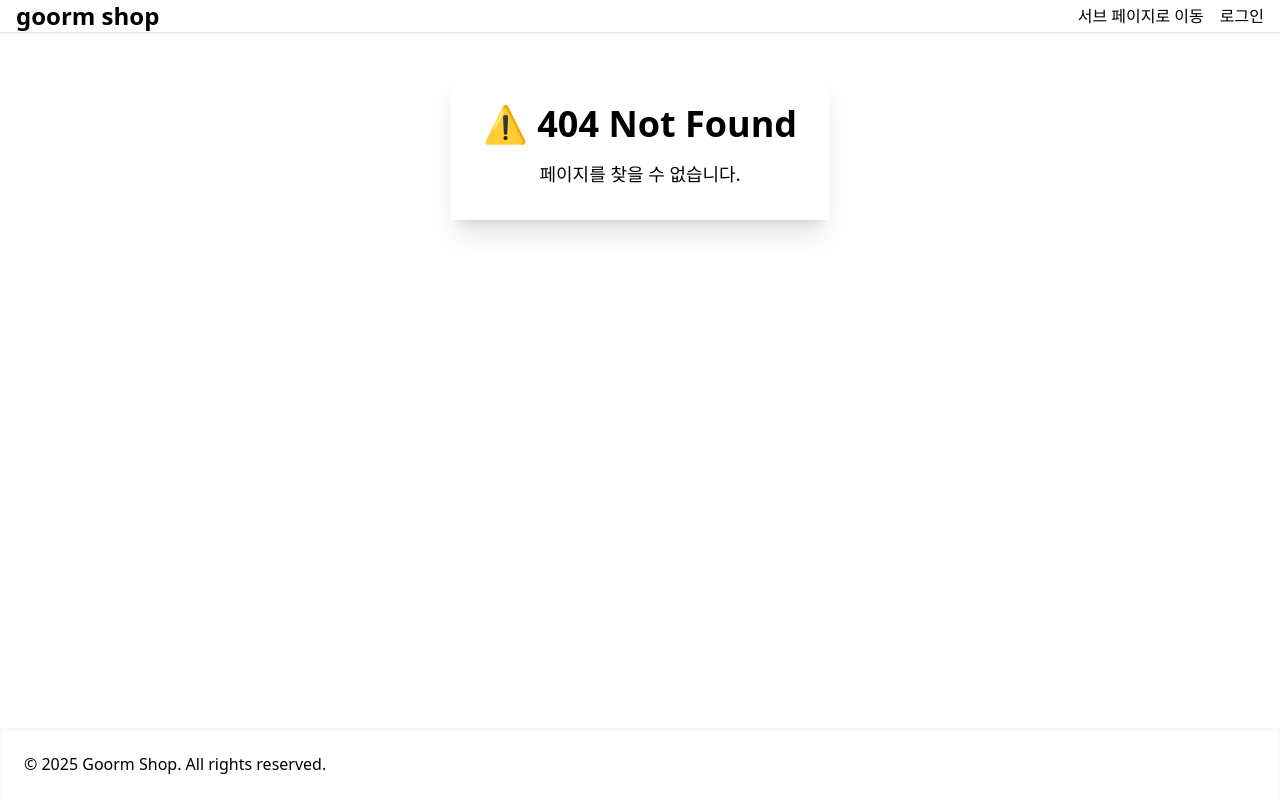
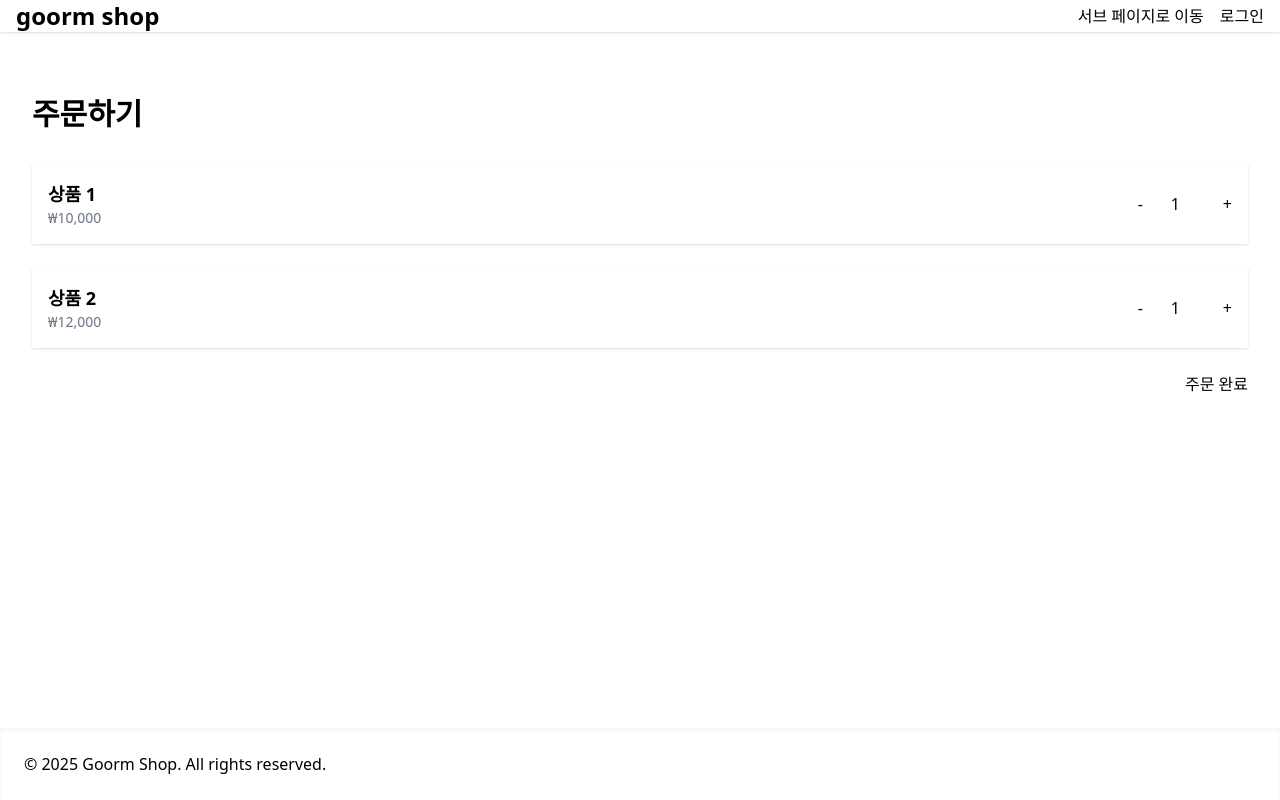
Before and after one commit to kmgyu/week3_react, a React (Vite) app: page /order in a window 1280 px wide. Before the commit this address had no page. Built offline with nearby package versions, Linux system fonts and the light colour scheme.

Commit message:
feat: order 페이지 추가

```diff
--- /dev/null
+++ b/src/pages/Order.jsx
@@ -0,0 +1,78 @@
+import React, { useState } from 'react';
+import { useNavigate } from 'react-router-dom';
+
+function OrderPage() {
+  const [qty1, setQty1] = useState(1);
+  const [qty2, setQty2] = useState(1);
+  const navigate = useNavigate();
+
+  const increaseQty1 = () => setQty1(prev => prev + 1);
+  const decreaseQty1 = () => setQty1(prev => (prev > 1 ? prev - 1 : 1));
+
+  const increaseQty2 = () => setQty2(prev => prev + 1);
+  const decreaseQty2 = () => setQty2(prev => (prev > 1 ? prev - 1 : 1));
+
+  const handleSubmit = (e) => {
+    e.preventDefault();
+    alert('주문이 완료되었습니다!');
+    navigate('/');
+  };
+
+  return (
+    <section className="container mx-auto px-4 py-12">
+      <h1 className="text-3xl font-bold mb-8">주문하기</h1>
+      <form onSubmit={handleSubmit}>
+        <div className="space-y-6">
+
+          {/* 상품 1 */}
+          <div className="card bg-base-200 shadow p-4">
+            <div className="flex justify-between items-center">
+              <div>
+                <h2 className="text-lg font-semibold">상품 1</h2>
+                <p className="text-sm text-gray-500">₩10,000</p>
+              </div>
+              <div className="flex items-center gap-2">
+                <button type="button" className="btn btn-sm" onClick={decreaseQty1}>-</button>
+                <input
+                  type="number"
+                  value={qty1}
+                  readOnly
+                  className="input input-bordered input-sm w-16 text-center"
+                />
+                <button type="button" className="btn btn-sm" onClick={increaseQty1}>+</button>
+              </div>
+            </div>
+          </div>
+
+          {/* 상품 2 */}
+          <div className="card bg-base-200 shadow p-4">
+            <div className="flex justify-between items-center">
+              <div>
+                <h2 className="text-lg font-semibold">상품 2</h2>
+                <p className="text-sm text-gray-500">₩12,000</p>
+              </div>
+              <div className="flex items-center gap-2">
+                <button type="button" className="btn btn-sm" onClick={decreaseQty2}>-</button>
+                <input
+                  type="number"
+                  value={qty2}
+                  readOnly
+                  className="input input-bordered input-sm w-16 text-center"
+                />
+                <button type="button" className="btn btn-sm" onClick={increaseQty2}>+</button>
+              </div>
+            </div>
+          </div>
+
+          {/* 주문 버튼 */}
+          <div className="text-right">
+            <button type="submit" className="btn btn-primary">주문 완료</button>
+          </div>
+
+        </div>
+      </form>
+    </section>
+  );
+}
+
+export default OrderPage;
--- a/src/routes/AppRouter.jsx
+++ b/src/routes/AppRouter.jsx
@@ -4,6 +4,7 @@ import { Routes, Route } from 'react-router-dom';
 import HomePage from '@/pages/HomePage';
 import SubPage from '@/pages/SubPage';
 import Login from '@/pages/Login';
+import OrderPage from '../pages/Order';
 
 function AppRouter() {
   return (
@@ -11,6 +12,7 @@ function AppRouter() {
     <Route path="/" element={<HomePage />} />
     <Route path="/login" element={<Login/>} />
     <Route path="/subpage" element={<SubPage />} />
+    <Route path="/order" element={<OrderPage />} />
     {/* 404 Not Found 페이지 (선택 사항) */}
     <Route path="*" element={
         <div className="flex-1 flex items-center justify-center p-6">
```
